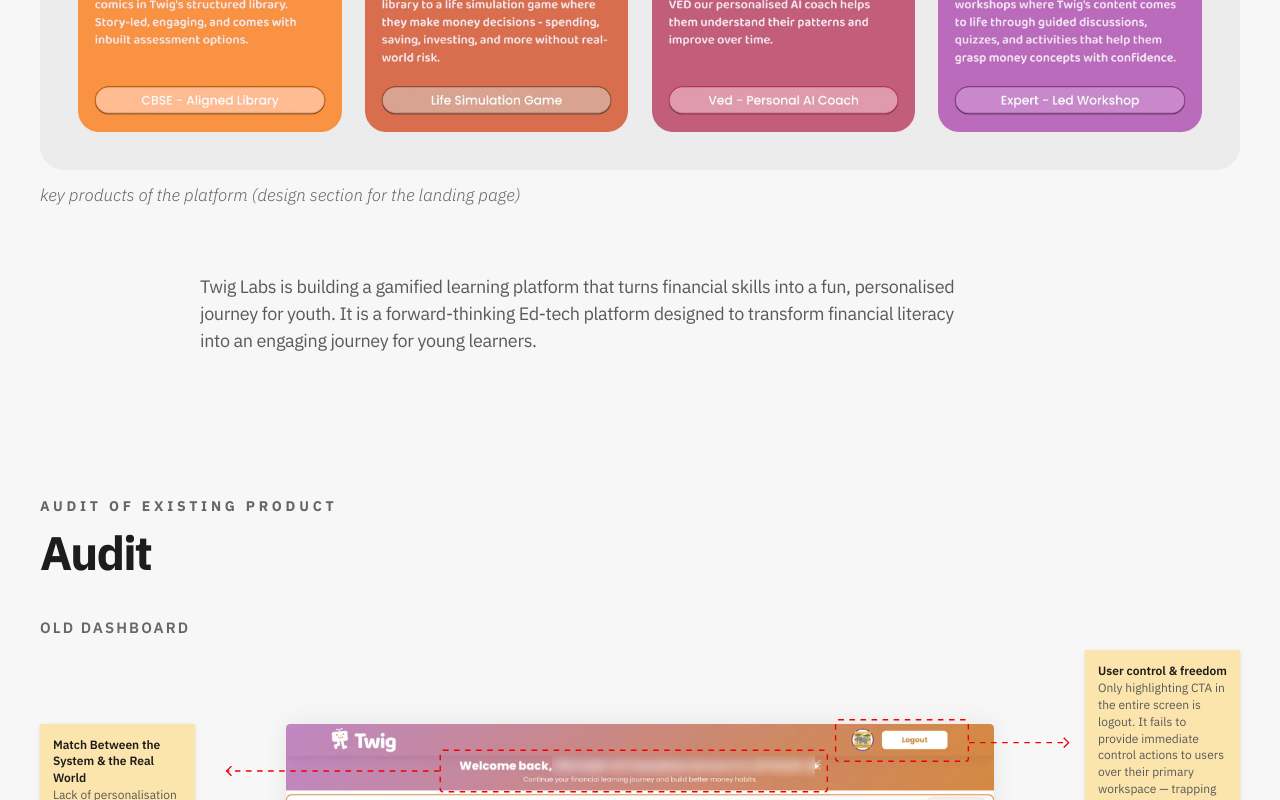
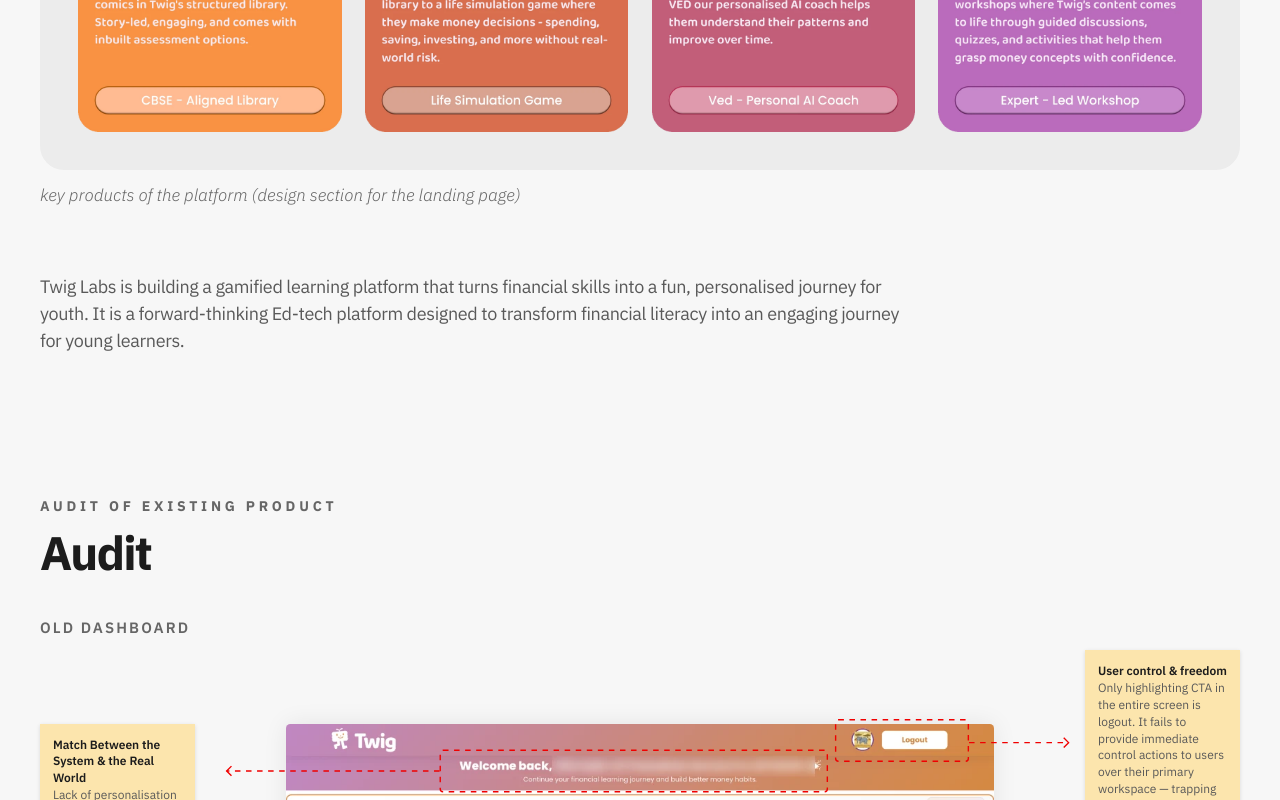
Before and after one commit to designbypriyank/portfolio-site, an Astro site: page /work/twig-labs in a window 1280 px wide. Shown: the part 2000-2800 px from the top of the page. Built offline with nearby package versions, Linux system fonts and the light colour scheme; Astro itself is replaced by a stand-in of ours.

Commit message:
Case study: one shared left edge for all headings and content
Co-Authored-By: Claude Opus 5.5 <noreply@anthropic.com>
Claude-Session: https://claude.ai/code/session_01PcSsmdAh32MtxGmBie9Mz1

```diff
--- a/src/pages/work/[slug].astro
+++ b/src/pages/work/[slug].astro
@@ -88,9 +88,10 @@ const headWidth = (s: any) => {
 
 <style>
   .col, .wide, .xwide { margin-left: auto; margin-right: auto; padding-left: var(--gutter); padding-right: var(--gutter); }
-  .col { max-width: calc(var(--col) + 2 * var(--gutter)); }
-  .wide { max-width: calc(var(--wide) + 2 * var(--gutter)); }
-  .xwide { max-width: calc(var(--xwide) + 2 * var(--gutter)); }
+  /* One shared left edge for everything; narrower content just stops earlier on the right. */
+  .col, .wide, .xwide { max-width: calc(var(--xwide) + 2 * var(--gutter)); }
+  .col > :global(*) { max-width: var(--col); }
+  .wide > :global(*) { max-width: var(--wide); }
 
   .label { font-size: var(--fs-label); font-weight: 700; letter-spacing: var(--label-tracking); text-transform: uppercase; color: var(--muted); }
 
```
